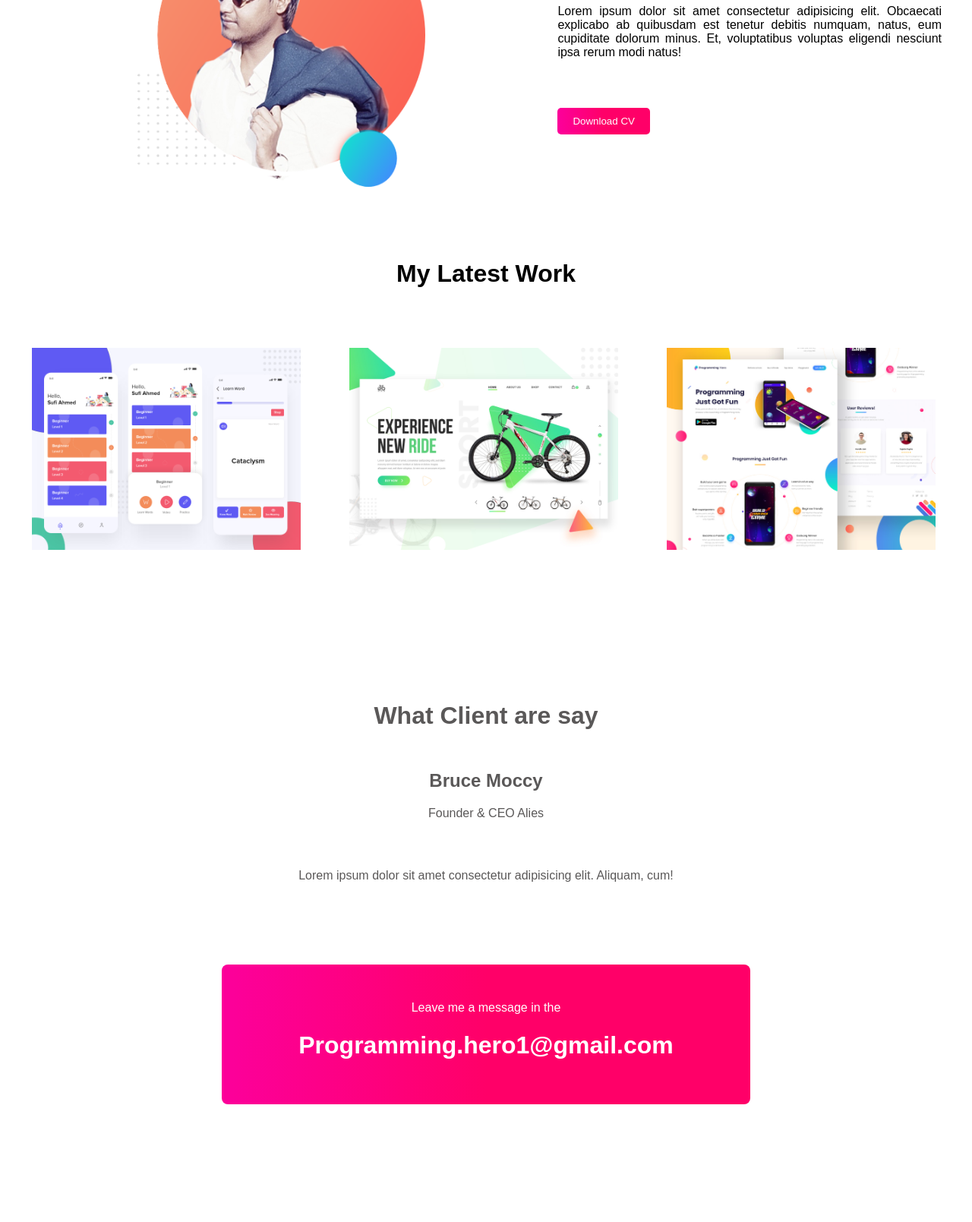
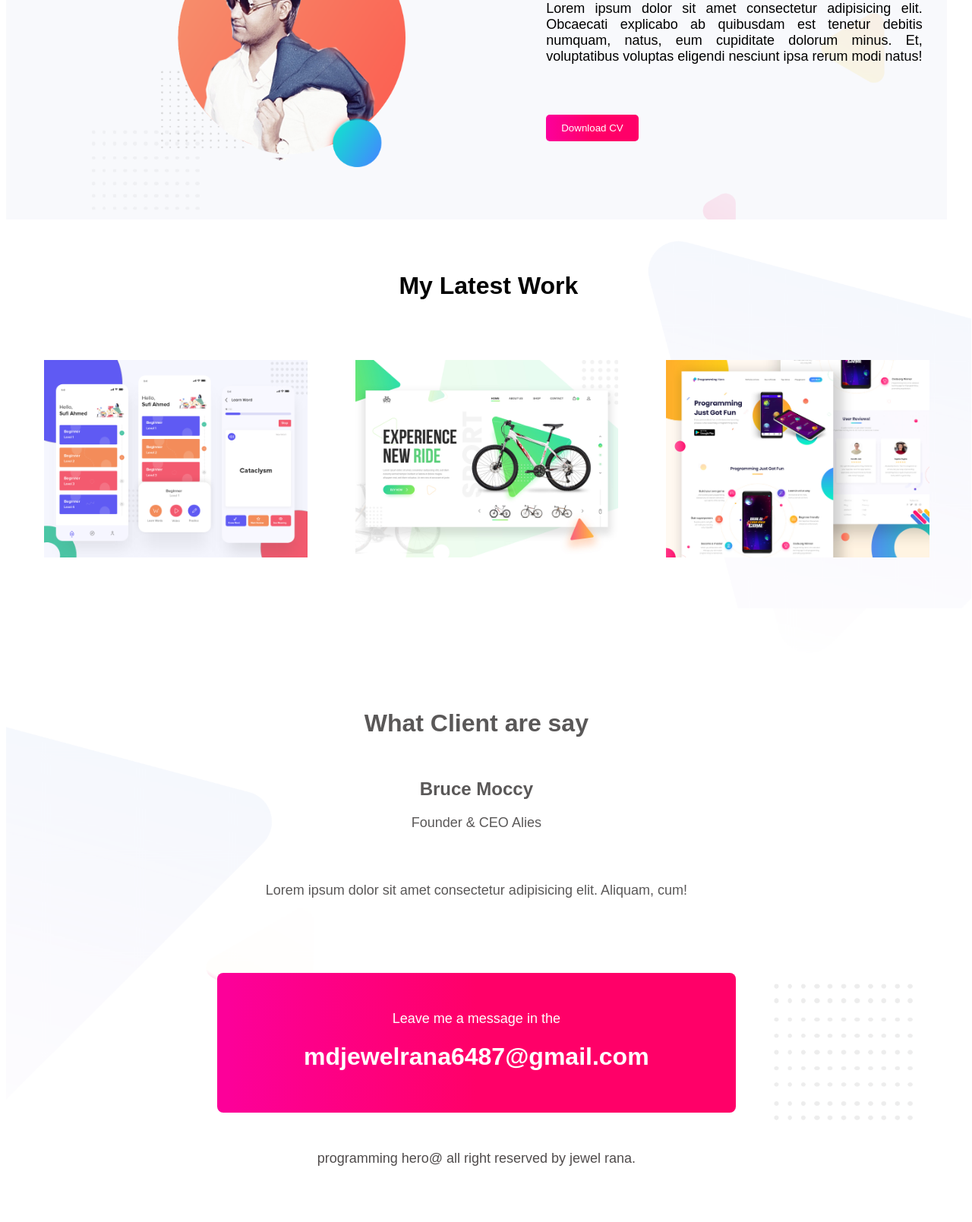
Before and after one commit to jewelran/myportfolio, a plain HTML site: page index.html in a window 1280 px wide. Shown: the part 679-2288 px from the top of the page at 76% size. Drawn offline with Linux system fonts and the light colour scheme.

Commit message:
footer added

```diff
--- a/index.html
+++ b/index.html
@@ -10,7 +10,7 @@
 
 <body>
     <div class="full-container">
-        <div class="container">
+        <div class="container topContainerBg">
             <div class="topHeader">
                 <h2>Hello I'm</h2>
                 <h1>JEWEL RANA</h1>
@@ -24,8 +24,8 @@
 
         </div>
 
-        <div class="container">
-            <div class="biography">
+        <div class="container biographyBg">
+            <div class="biography ">
                 <h1>Biography</h1>
                 <p>Lorem ipsum dolor sit amet consectetur adipisicing elit. Obcaecati explicabo ab quibusdam est tenetur
                     debitis numquam, natus, eum cupiditate dolorum minus. Et, voluptatibus voluptas eligendi nesciunt
@@ -37,7 +37,7 @@
 
         </div>
 
-        <div class="container">
+        <div class="container latestWork">
             <h1 class="worskTitle">My Latest Work</h1>
             <div class="works">
                 <img src="latest-work/work-1.png" alt="">
@@ -46,7 +46,8 @@
             </div>
         </div>
 
-        <div class="container">
+
+        <div class="container footerContainer">
             <div class="comments">
                 <h1>What Client are say</h1>
                 <div class="client">
@@ -56,13 +57,11 @@
                 <p>Lorem ipsum dolor sit amet consectetur adipisicing elit. Aliquam, cum!</p>
 
             </div>
-        </div>
-
-        <div class="container footerContainer">
             <div class="footer">
                 <p>Leave me a message in the</p>
-                <h1>Programming.hero1@gmail.com</h1>
+                <h1>mdjewelrana6487@gmail.com</h1>
             </div>
+            <p class="footerBottom">programming hero@ all right reserved by jewel rana.</p>
         </div>
 
     </div>
--- a/style.css
+++ b/style.css
@@ -1,5 +1,8 @@
+p{
+    font-size: 18px;
+}
 .full-container{
-    width: 100%;
+    width: 98%;
     margin: 0;
     padding: 0;
     font-family: Arial, Helvetica, sans-serif;
@@ -9,6 +12,24 @@
     margin: 0 auto;
     height: 30rem;
 }
+.topContainerBg{
+    background-image: url("images/header-bg.png");
+    background-size: cover;
+    background-repeat: no-repeat;
+}
+.biographyBg{
+    background-image: url("images/biography-bg.png");
+    background-size: cover;
+    background-repeat: no-repeat;
+}
+.latestWork{
+    background-image: url("images/latest-work-bg.png");
+    background-size: cover;
+    background-repeat: no-repeat;
+    background-position: center center;
+    padding: 1rem;
+}
+
 .hireBtn{
     padding: 10px 20px;
     margin-top: 1rem;
@@ -41,7 +62,8 @@ img{
 
 .myimg{
     float: right;
-    margin-top: -22%;
+    margin-top: -26%;
+    margin-right: 3rem;
 }
 .biography{
     width: 40%;
@@ -53,8 +75,8 @@ img{
     text-align: justify;
 }
 .biographyImg{
-    width: 30%;
-    margin-left: 10rem;
+    width: 26%;
+    margin-left: 12rem;
     margin-top: -22rem;
 }
 .worskTitle{
@@ -102,6 +124,14 @@ background: linear-gradient(90deg, rgba(252,0,153,1) 2%, rgba(255,0,104,1) 50%);
 }
 .footerContainer
 {
-    height: 40vh;
     color: white;
+    background-image: url("images/footer-bg.png");
+    background-size: cover;
+    background-repeat: no-repeat;
+    height: 100vh;
 }
+.footerBottom{
+    color: #504c4c;
+    text-align: center;
+    padding: 2rem;
+}
```
